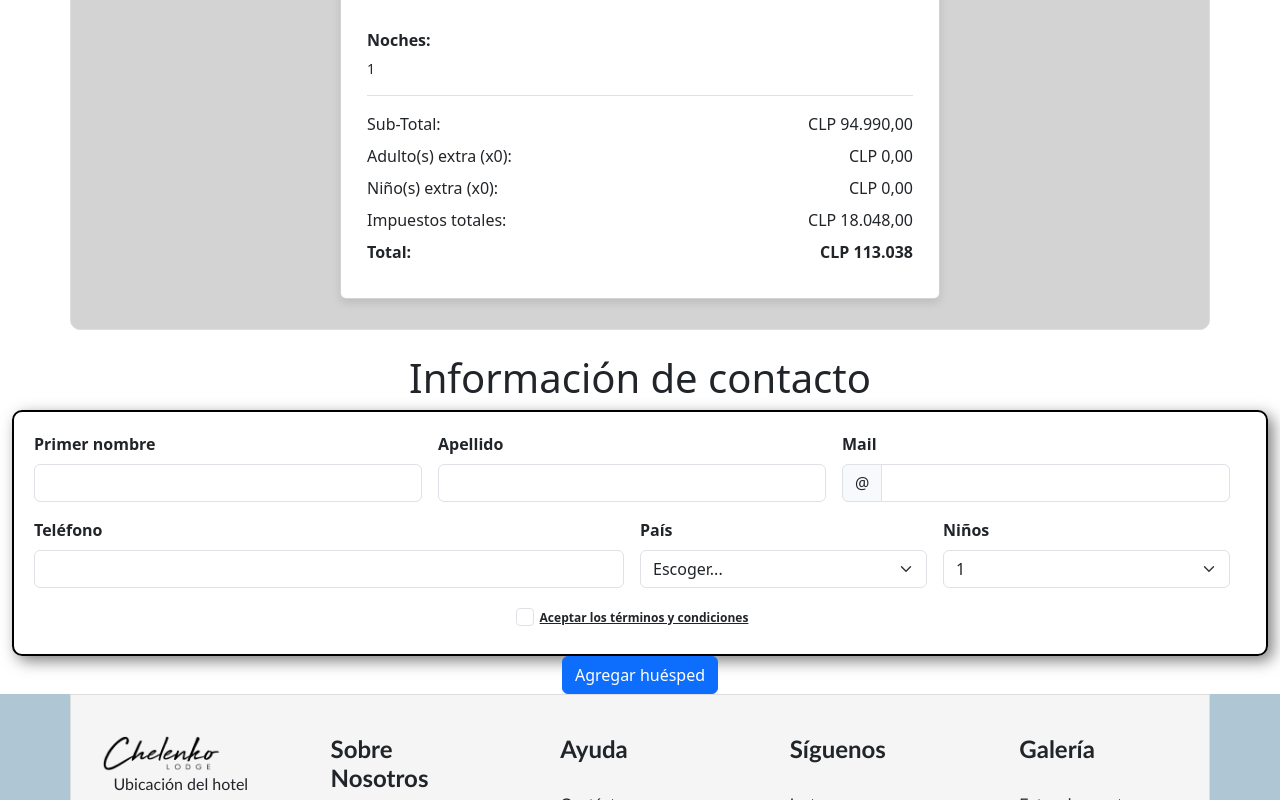
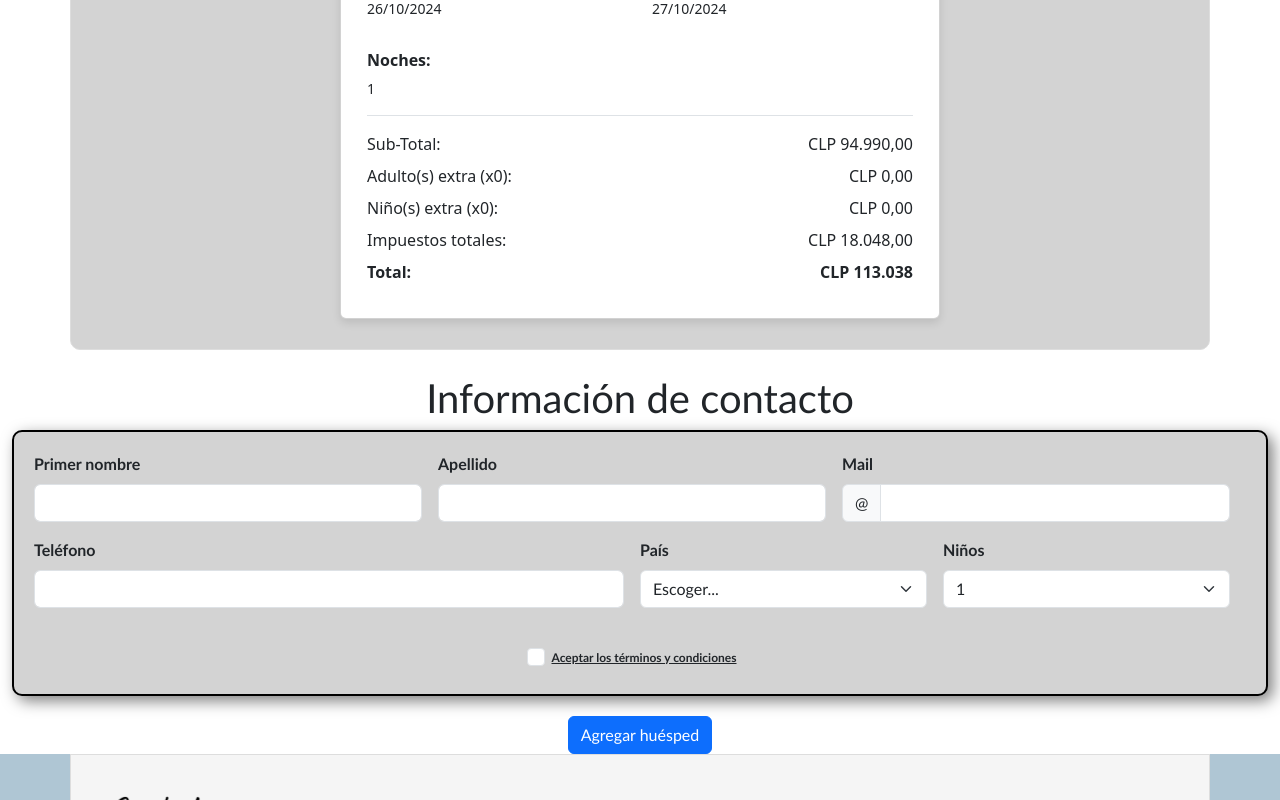
Before and after one commit to matihtgens/ChelenkoLodge-OTA, a React (Vite) app: page /cabin in a window 1280 px wide. Shown: the part 2000-2800 px from the top of the page. Built offline with nearby package versions, Linux system fonts and the light colour scheme.

Commit message:
cambios esteticos en register y contact

```diff
--- a/src/components/contact.css
+++ b/src/components/contact.css
@@ -10,7 +10,7 @@
 .contact-body {
     padding: 20px;
     border-radius: 10px;
-    background-color: whitesmoke;
+    background-color: lightgray;
     font-family:'Trebuchet MS', 'Lucida Sans Unicode', 'Lucida Grande', 'Lucida Sans', Arial, sans-serif;
     display: flex;
     flex-direction: column;
--- a/src/components/register.css
+++ b/src/components/register.css
@@ -7,5 +7,15 @@
     padding: 20px;
     box-shadow: 5px 5px 15px rgba(0, 0, 0, 0.5);
     border-Radius: 10px;
-    margin-Bottom: 20p;
+    margin-Bottom: 20px;
+    background-color: lightgray;
+
 }
+
+.col-md-6{
+    margin-bottom: 20px;
+}
+
+.container-fluid{
+    font-family: 'Trebuchet MS', 'Lucida Sans Unicode', 'Lucida Grande', 'Lucida Sans', Arial, sans-serif;
+}
--- a/src/components/register.jsx
+++ b/src/components/register.jsx
@@ -172,7 +172,8 @@
                     padding: '20px',
                     boxShadow: '5px 5px 15px rgba(0, 0, 0, 0.5)',
                     borderRadius: '10px',
-                    marginBottom: '20px'
+                    marginBottom: '20px',
+                    backgroundColor: 'lightgray'
                 }}>
                     <form className="row g-3 needs-validation" onSubmit={handleSubmit} noValidate>
                         <div className="col-md-4">
```
